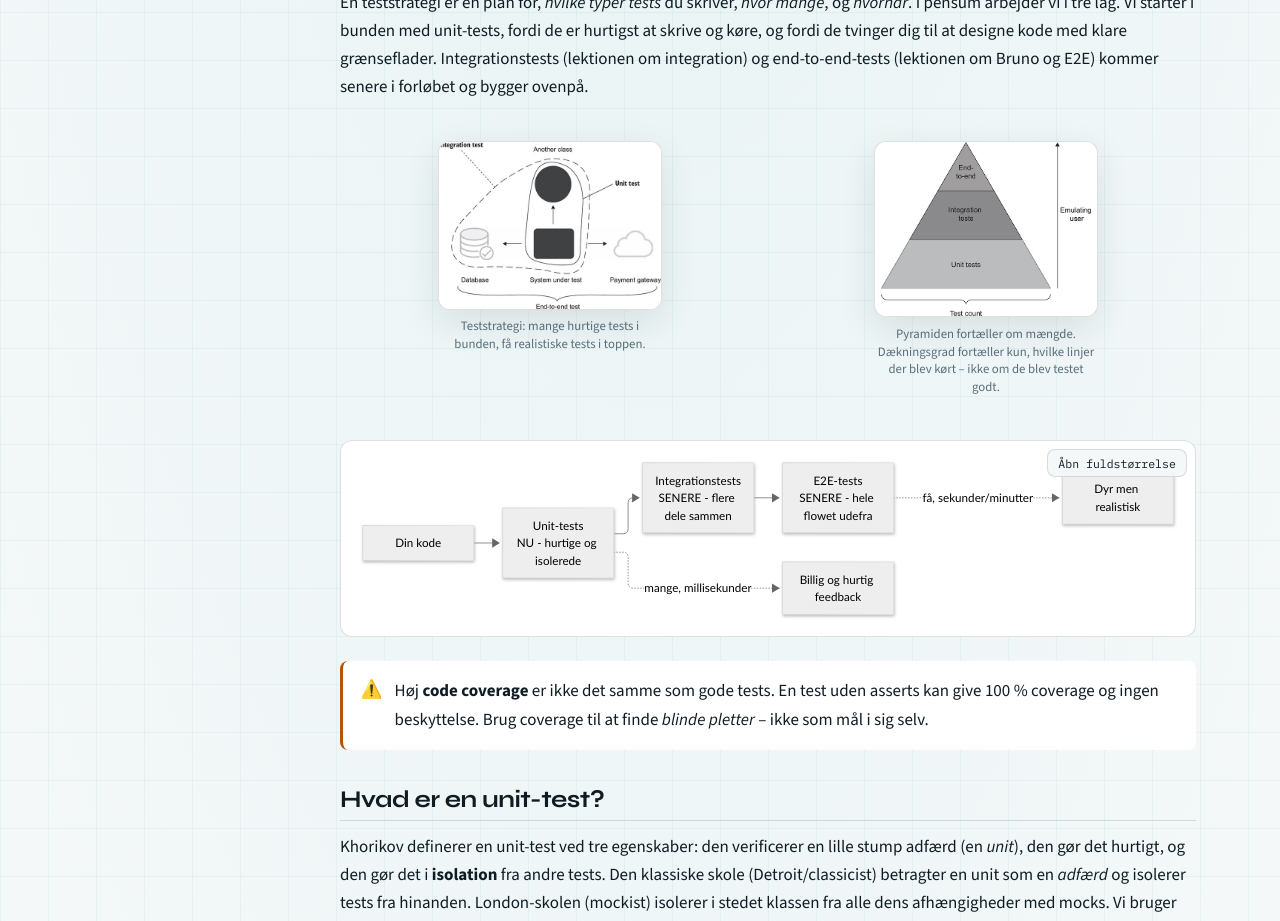
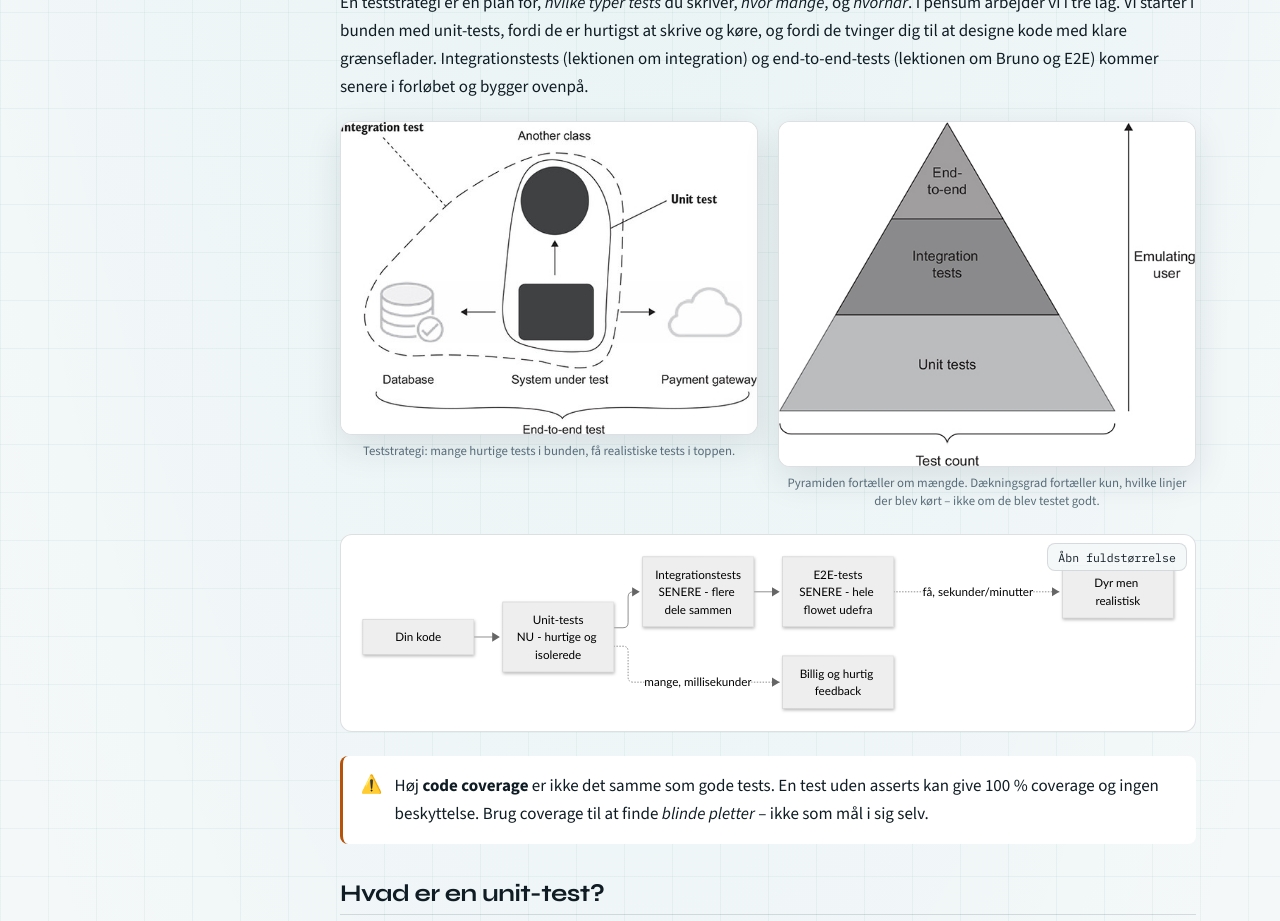
Before and after one commit to Mercantech/SoftwareTest, a React (Vite) app in the folder web/: page /test/unit in a window 1280 px wide. Shown: the part 1140-2061 px from the top of the page. Built offline with nearby package versions, Linux system fonts and the light colour scheme.

Commit message:
Lad duo-figurer fylde kolonnerne, så strategibilleder er læsbare.

```diff
--- a/web/src/index.css
+++ b/web/src/index.css
@@ -1459,17 +1459,35 @@ pre {
   height: auto;
 }
 
-/* Pair of compact cards / callouts side by side */
+/* Pair of figures / callouts side by side — figures fill their column */
 .duo {
   display: grid;
-  gap: 1rem;
+  gap: 1.25rem;
   margin: 1.25rem 0;
+  align-items: start;
 }
 
 @media (min-width: 720px) {
   .duo {
     grid-template-columns: 1fr 1fr;
   }
+}
+
+.duo > .figure,
+.duo > .figure.figure--sm,
+.duo > .figure.figure--md,
+.duo > .figure.figure--lg {
+  margin: 0;
+  max-width: none;
+  width: 100%;
+}
+
+.duo > .figure img,
+.duo > .figure.figure--sm img,
+.duo > .figure.figure--md img,
+.duo > .figure.figure--lg img {
+  max-height: min(26rem, 48vh);
+  width: 100%;
 }
 
 .duo > .callout {
--- a/web/src/pages/test/CiCdPage.da.tsx
+++ b/web/src/pages/test/CiCdPage.da.tsx
@@ -113,13 +113,13 @@ export default function CiCdPageDa() {
           caption="DevOps-loopet: tests er en fast del af vejen fra kode til drift"
           sourceUrl="https://commons.wikimedia.org/wiki/File:Devops-toolchain.svg"
           sourceLabel="Wikimedia Commons"
-          size="sm"
+          size="lg"
         />
         <Figure
           src="/images/cicd.png"
           alt="CI/CD-pipeline fra commit til produktion"
           caption="Fra commit til produktion – automatiseret og med tests som kvalitetsporte."
-          size="sm"
+          size="lg"
         />
       </div>
 
--- a/web/src/pages/test/CiCdPage.en.tsx
+++ b/web/src/pages/test/CiCdPage.en.tsx
@@ -113,13 +113,13 @@ export default function CiCdPageEn() {
           caption="The DevOps loop: tests are a fixed part of the path from code to operations"
           sourceUrl="https://commons.wikimedia.org/wiki/File:Devops-toolchain.svg"
           sourceLabel="Wikimedia Commons"
-          size="sm"
+          size="lg"
         />
         <Figure
           src="/images/cicd.png"
           alt="CI/CD pipeline from commit to production"
           caption="From commit to production – automated and with tests as quality gates."
-          size="sm"
+          size="lg"
         />
       </div>
 
--- a/web/src/pages/test/UnitPage.da.tsx
+++ b/web/src/pages/test/UnitPage.da.tsx
@@ -109,13 +109,13 @@ export default function UnitPageDa() {
           src="/images/test-strategy.png"
           alt="Oversigt over teststrategi: unit, integration og E2E"
           caption="Teststrategi: mange hurtige tests i bunden, få realistiske tests i toppen."
-          size="sm"
+          size="lg"
         />
         <Figure
           src="/images/test-pyramid-coverage.png"
           alt="Testpyramide med dækningsgrad"
           caption="Pyramiden fortæller om mængde. Dækningsgrad fortæller kun, hvilke linjer der blev kørt – ikke om de blev testet godt."
-          size="sm"
+          size="lg"
         />
       </div>
       <MermaidDiagram chart={strategyChart} />
--- a/web/src/pages/test/UnitPage.en.tsx
+++ b/web/src/pages/test/UnitPage.en.tsx
@@ -109,13 +109,13 @@ export default function UnitPageEn() {
           src="/images/test-strategy.png"
           alt="Overview of test strategy: unit, integration and E2E"
           caption="Test strategy: many fast tests at the bottom, few realistic tests at the top."
-          size="sm"
+          size="lg"
         />
         <Figure
           src="/images/test-pyramid-coverage.png"
           alt="Test pyramid with coverage"
           caption="The pyramid tells you about quantity. Coverage only tells you which lines were executed – not whether they were tested well."
-          size="sm"
+          size="lg"
         />
       </div>
       <MermaidDiagram chart={strategyChart} />
```
